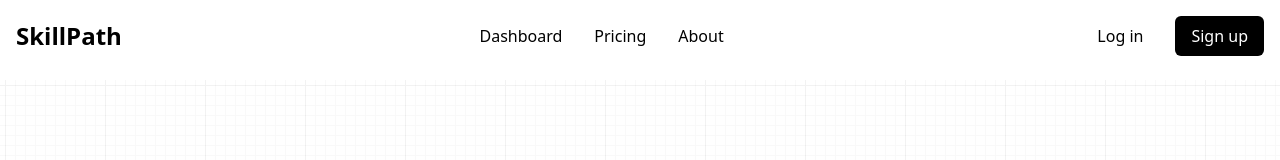
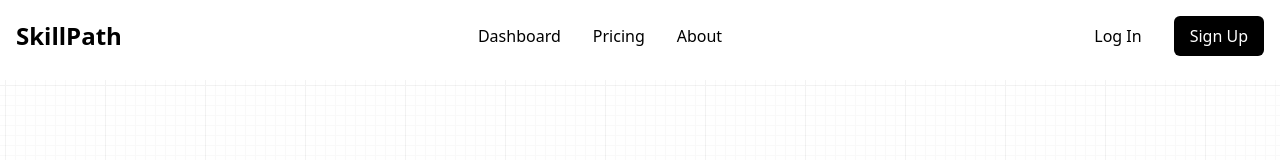
Before and after one commit to Sujal-2820/SkillPath, a Next.js app in the folder SkillPath/skillpath/: page / in a window 1280 px wide. Shown: the top 160 px of the page. Built offline with nearby package versions, Linux system fonts and the light colour scheme; no server answers.

Commit message:
Update page.js
Updated Button text

```diff
--- a/SkillPath/skillpath/src/app/page.js
+++ b/SkillPath/skillpath/src/app/page.js
@@ -32,10 +32,10 @@ export default function Home() {
           </div>
           <div className="hidden md:flex space-x-4">
             <Link href="/signin" className="px-4 py-2 rounded-md hover:bg-gray-100 transition-colors">
-              Log in
+              Log In
             </Link>
             <Link href="/signup" className="px-4 py-2 bg-black text-white rounded-md hover:bg-gray-800 transition-colors">
-              Sign up
+              Sign Up
             </Link>
           </div>
           <button className="md:hidden" onClick={toggleMobileMenu} aria-label="Toggle mobile menu">
@@ -55,10 +55,10 @@ export default function Home() {
                 About
               </Link>
               <Link href="/signin" className="px-4 py-2 rounded-md hover:bg-gray-100 transition-colors" onClick={toggleMobileMenu}>
-                Log in
+                Log In
               </Link>
               <Link href="/signup" className="px-4 py-2 bg-black text-white rounded-md hover:bg-gray-800 transition-colors" onClick={toggleMobileMenu}>
-                Sign up
+                Sign Up
               </Link>
             </div>
           </div>
```
